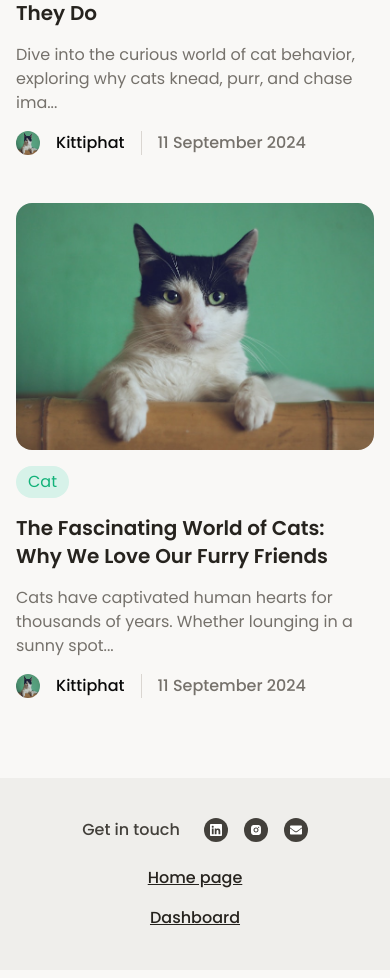
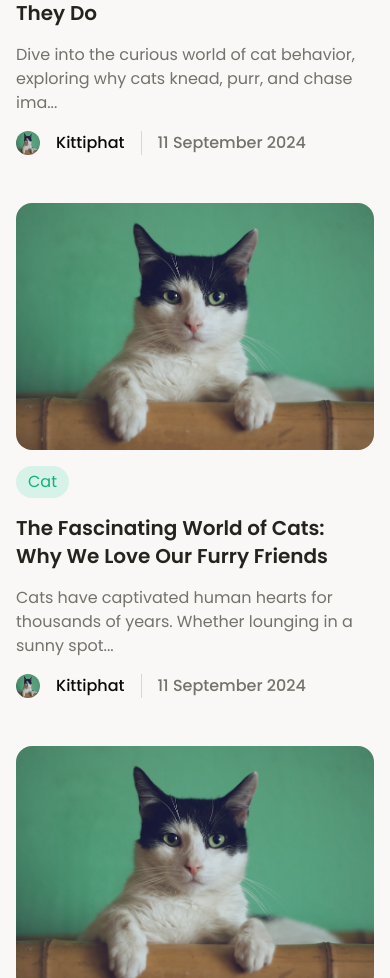
Before and after one commit to boatbie14/personal-blog, a React (Vite) app: page / in a window 390 px wide. Shown: the part 1808-2786 px from the top of the page. Built offline with nearby package versions, Linux system fonts and the light colour scheme.

Commit message:
Refactor(components): Extract blog data to separate .js file and create BlogCard component

```diff
--- a/src/components/ArticleSection.jsx
+++ b/src/components/ArticleSection.jsx
@@ -1,42 +1,10 @@
+import { articleData } from "./data/blogPosts";
+import BlogCard from "./BlogCard";
 import { Input } from "@/components/ui/input";
 import { Select, SelectContent, SelectItem, SelectTrigger, SelectValue } from "@/components/ui/select";
 import { Search } from "lucide-react";
 
 function ArticleSection() {
-  const articleData = [
-    {
-      id: 1,
-      title: "Understanding Cat Behavior: Why Your Feline Friend Acts the Way They Do",
-      excerpt:
-        "Dive into the curious world of cat behavior, exploring why cats knead, purr, and chase imaginary prey. This article helps pet owners decode their feline's actions and understand how their instincts as hunters shape their daily routines.",
-      image: "../assets/images/blog/blog-img1.jpeg",
-      category: "Cat",
-      authorImage: "../assets/images/blog/blog-img1.jpeg",
-      authorName: "Kittiphat",
-      launchDate: "11 September 2024",
-      url: "#",
-    },
-    {
-      id: 2,
-      title: "The Fascinating World of Cats: Why We Love Our Furry Friends",
-      excerpt:
-        "Cats have captivated human hearts for thousands of years. Whether lounging in a sunny spot or playfully chasing a string, these furry companions bring warmth and joy to millions of homes. But what makes cats so special? Let’s dive into the unique traits, behaviors, and quirks that make cats endlessly fascinating.",
-      image: "../assets/images/blog/blog-img1.jpeg",
-      category: "Cat",
-      authorImage: "../assets/images/blog/blog-img1.jpeg",
-      authorName: "Kittiphat",
-      launchDate: "11 September 2024",
-      url: "#",
-    },
-  ];
-
-  const countExcerpt = (text) => {
-    if (text.length <= 90) {
-      return text;
-    }
-    return text.substring(0, 90) + "...";
-  };
-
   return (
     <>
       <section id="article-section">
@@ -82,27 +50,7 @@ function ArticleSection() {
           </div>
         </div>
         <div className="container">
-          <div id="article-list" className="flex flex-col sm:flex-row gap-12 sm:gap-8 pt-6 pb-20">
-            {articleData.map((article) => {
-              return (
-                <div key={article.id} className="card flex flex-col flex-1 gap-4 w-full sm:w-1/2">
-                  <a href={article.url}>
-                    <img src={article.image} className="article-img rounded-2xl" />
-                  </a>
-                  <div className="category-badge w-fit bg-[#D7F2E9] text-[#12B279] px-3 py-1 rounded-full">{article.category}</div>
-                  <a href={article.url}>
-                    <h3 className="article-title text-xl font-semibold leading-7">{article.title}</h3>
-                  </a>
-                  <p className="text-sm">{countExcerpt(article.excerpt)}</p>
-                  <div className="card-info-wrap flex">
-                    <img src={article.authorImage} className="w-6 h-6 mr-4 rounded-full" />
-                    <span className="pr-4 font-medium">{article.authorName}</span>
-                    <span className="pl-4 text-[#75716B] font-medium border-l border-[#DAD6D1]">{article.launchDate}</span>
-                  </div>
-                </div>
-              );
-            })}
-          </div>
+          <BlogCard articles={articleData} />
         </div>
       </section>
     </>
--- /dev/null
+++ b/src/components/BlogCard.jsx
@@ -0,0 +1,34 @@
+function BlogCard({ articles }) {
+  const countExcerpt = (text) => {
+    if (text.length <= 90) {
+      return text;
+    }
+    return text.substring(0, 90) + "...";
+  };
+
+  return (
+    <div id="article-list" className="flex flex-col sm:flex-row sm:flex-wrap gap-12 sm:gap-0 sm:justify-between pt-6 pb-20">
+      {articles.map((article) => {
+        return (
+          <div key={article.id} className="card flex flex-col gap-4 w-full sm:w-[calc(50%-16px)] sm:pb-10">
+            <a href={article.url}>
+              <img src={article.image} className="article-img rounded-2xl" />
+            </a>
+            <div className="category-badge w-fit bg-[#D7F2E9] text-[#12B279] px-3 py-1 rounded-full">{article.category}</div>
+            <a href={article.url}>
+              <h3 className="article-title text-xl font-semibold leading-7">{article.title}</h3>
+            </a>
+            <p className="text-sm">{countExcerpt(article.excerpt)}</p>
+            <div className="card-info-wrap flex">
+              <img src={article.authorImage} className="w-6 h-6 mr-4 rounded-full" />
+              <span className="pr-4 font-medium">{article.authorName}</span>
+              <span className="pl-4 text-[#75716B] font-medium border-l border-[#DAD6D1]">{article.launchDate}</span>
+            </div>
+          </div>
+        );
+      })}
+    </div>
+  );
+}
+
+export default BlogCard;
--- /dev/null
+++ b/src/components/data/blogPosts.js
@@ -0,0 +1,74 @@
+export const articleData = [
+  {
+    id: 1,
+    title: "Understanding Cat Behavior: Why Your Feline Friend Acts the Way They Do",
+    excerpt:
+      "Dive into the curious world of cat behavior, exploring why cats knead, purr, and chase imaginary prey. This article helps pet owners decode their feline's actions and understand how their instincts as hunters shape their daily routines.",
+    image: "../assets/images/blog/blog-img1.jpeg",
+    category: "Cat",
+    authorImage: "../assets/images/blog/blog-img1.jpeg",
+    authorName: "Kittiphat",
+    launchDate: "11 September 2024",
+    url: "#",
+  },
+  {
+    id: 2,
+    title: "The Fascinating World of Cats: Why We Love Our Furry Friends",
+    excerpt:
+      "Cats have captivated human hearts for thousands of years. Whether lounging in a sunny spot or playfully chasing a string, these furry companions bring warmth and joy to millions of homes. But what makes cats so special? Let's dive into the unique traits, behaviors, and quirks that make cats endlessly fascinating.",
+    image: "../assets/images/blog/blog-img1.jpeg",
+    category: "Cat",
+    authorImage: "../assets/images/blog/blog-img1.jpeg",
+    authorName: "Kittiphat",
+    launchDate: "11 September 2024",
+    url: "#",
+  },
+  {
+    id: 3,
+    title: "Finding Motivation: How to Stay Inspired Through Life's Challenges",
+    excerpt:
+      "This article explores strategies to maintain motivation when faced with personal or professional challenges. From setting small goals to practicing mindfulness and surrounding yourself with positive influences, it provides actionable tips to reignite your passion and keep moving forward.",
+    image: "../assets/images/blog/blog-img1.jpeg",
+    category: "Cat",
+    authorImage: "../assets/images/blog/blog-img1.jpeg",
+    authorName: "Kittiphat",
+    launchDate: "11 September 2024",
+    url: "#",
+  },
+  {
+    id: 4,
+    title: "The Science of the Cat’s Purr: How It Benefits Cats and Humans Alike",
+    excerpt:
+      "Discover the fascinating science behind the cat's purr, including its potential healing properties for both cats and humans. Learn how this unique sound is produced and the emotional and physical benefits it brings to both species.",
+    image: "../assets/images/blog/blog-img1.jpeg",
+    category: "Cat",
+    authorImage: "../assets/images/blog/blog-img1.jpeg",
+    authorName: "Kittiphat",
+    launchDate: "11 September 2024",
+    url: "#",
+  },
+  {
+    id: 5,
+    title: "Unlocking Creativity: Simple Habits to Spark Inspiration Daily",
+    excerpt:
+      "Discover practical ways to nurture creativity in your everyday life. Whether it's through journaling, taking breaks, or exploring new hobbies, this article offers simple yet effective habits to help you tap into inspiration and stay creatively charged.",
+    image: "../assets/images/blog/blog-img1.jpeg",
+    category: "Cat",
+    authorImage: "../assets/images/blog/blog-img1.jpeg",
+    authorName: "Kittiphat",
+    launchDate: "11 September 2024",
+    url: "#",
+  },
+  {
+    id: 6,
+    title: "Top 10 Health Tips to Keep Your Cat Happy and Healthy",
+    excerpt:
+      "This guide offers essential tips on keeping your cat in peak health. Covering topics like proper nutrition, regular vet visits, grooming, and mental stimulation, it’s a must-read for cat owners who want to ensure their pets live long, happy lives.",
+    image: "../assets/images/blog/blog-img1.jpeg",
+    category: "Cat",
+    authorImage: "../assets/images/blog/blog-img1.jpeg",
+    authorName: "Kittiphat",
+    launchDate: "11 September 2024",
+    url: "#",
+  },
+];
```
